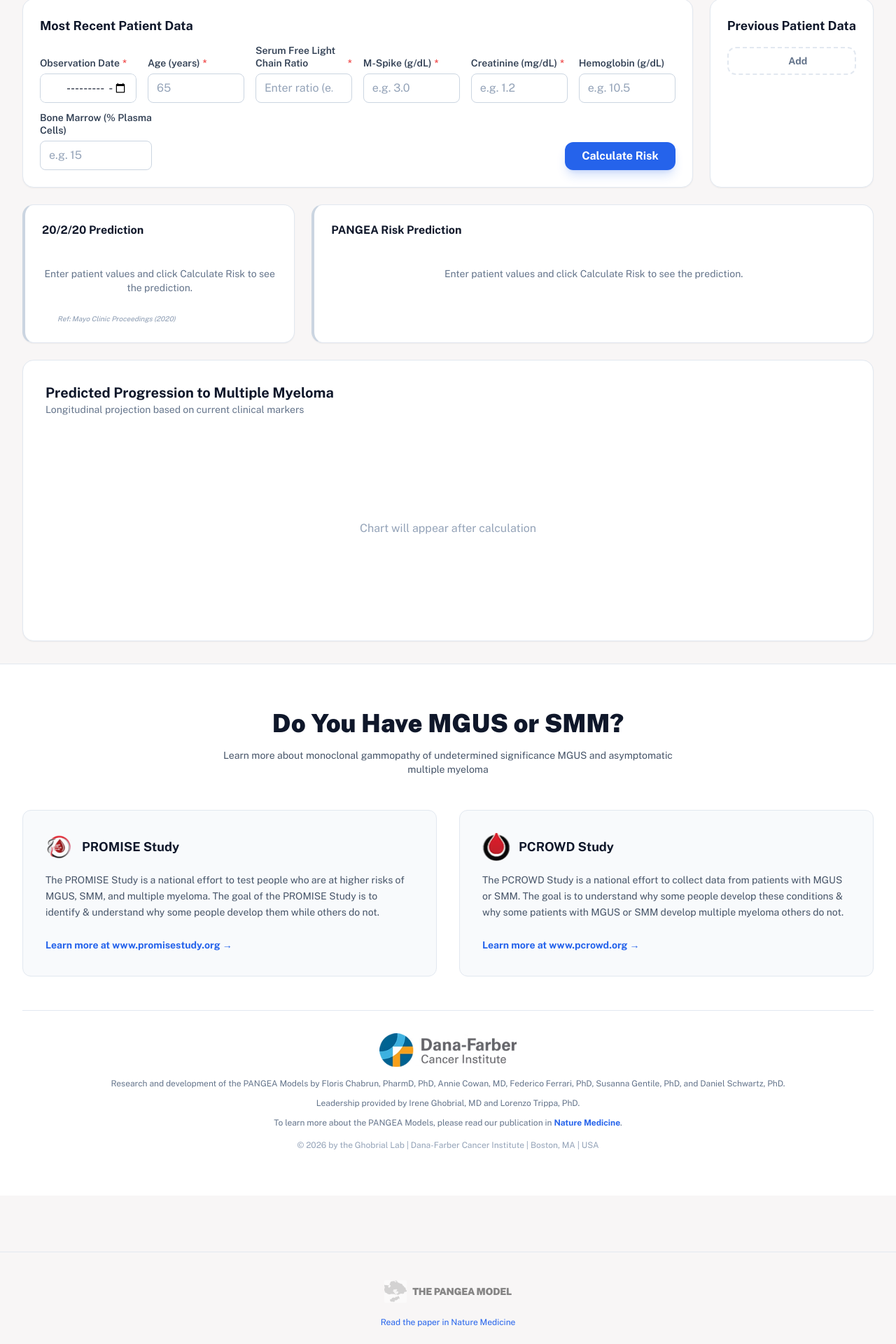
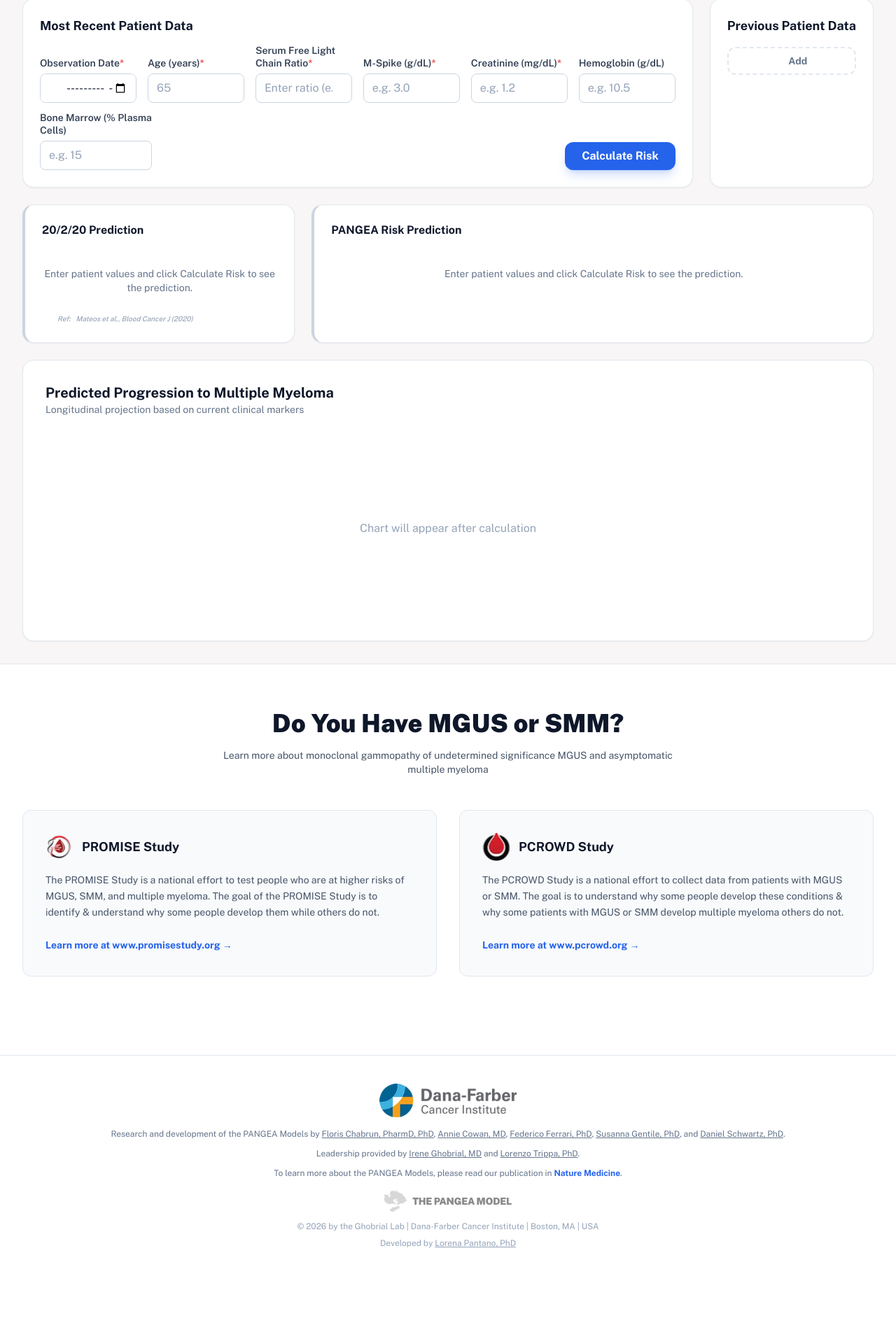
Before and after one commit to ghobriallab/app-pangea-smm-calculator, a React (Vite) app: page / in a window 1280 px wide. Shown: the part 450-2370 px from the top of the page at 70% size. After the commit the page ends 2274 px from the top, so only its background shows below. Built offline with nearby package versions, Linux system fonts and the light colour scheme.

Commit message:
fix validation for hemoglobin and add author links

```diff
--- a/src/App.tsx
+++ b/src/App.tsx
@@ -22,6 +22,7 @@ function App() {
   const [isUnavailableError, setIsUnavailableError] = useState(false);
   const [lastCalculatedInputs, setLastCalculatedInputs] = useState<PatientInputs | null>(null);
   const [lastCalculatedEntries, setLastCalculatedEntries] = useState<HistoricalEntry[]>([]);
+  const [showHemoglobinNotUsedWarning, setShowHemoglobinNotUsedWarning] = useState(false);
   const errorTimerRef = useRef<ReturnType<typeof setTimeout> | null>(null);
 
   useEffect(() => {
@@ -56,6 +57,7 @@ function App() {
       setDynamicResult(dynPrediction);
       setLastCalculatedInputs(inputs);
       setLastCalculatedEntries([...historicalEntries]);
+      setShowHemoglobinNotUsedWarning(inputs.hemoglobin > 0 && historicalEntries.length === 0);
     } catch (err) {
       console.error('Prediction error:', err);
       if (err instanceof ApiUnavailableError) {
@@ -70,7 +72,16 @@ function App() {
     }
   };
 
+  // Clear hemoglobin "not used" warning when hemoglobin value changes
+  const handleInputChange = (field: keyof PatientInputs, value: string) => {
+    if (field === 'hemoglobin') {
+      setShowHemoglobinNotUsedWarning(false);
+    }
+    validation.handleChange(field, value);
+  };
+
   const handleAddLabEntry = (entry: HistoricalEntry) => {
+    setShowHemoglobinNotUsedWarning(false);
     setHistoricalEntries(prev => {
       const next = [entry, ...prev];
       validation.setRequireHemoglobin(next.length > 0);
@@ -125,7 +136,7 @@ function App() {
               Welcome to the PANGEA-SMM Calculator
             </h1>
             <p className="text-sm sm:text-base lg:text-lg text-slate-600 dark:text-slate-400 mb-2 leading-relaxed">
-              The PANGEA-SMM Model predicts your risk of progression from SMM to multiple myeloma.
+              The PANGEA-SMM Model predicts your risk of progression from <a href="https://www.cancer.org/cancer/types/multiple-myeloma/about/what-is-multiple-myeloma.html" target="_blank" rel="noopener noreferrer" className="font-semibold text-primary hover:underline">Smoldering Multiple Myeloma (SMM)</a> to active multiple myeloma.
               The clinical gold-standard calculator for 20-2-20 criteria is also integrated below for comprehensive assessment.
             </p>
             <a href="https://www.nature.com/articles/s41591-026-04304-x" target="_blank" rel="noopener noreferrer" className="inline-flex items-center gap-1.5 text-sm font-semibold text-primary hover:underline">
@@ -141,7 +152,7 @@ function App() {
             <PatientInputForm
               rawValues={validation.rawValues}
               validationState={validation.validationState}
-              onInputChange={validation.handleChange}
+              onInputChange={handleInputChange}
               onBlur={validation.handleBlur}
               onSubmit={handleSubmit}
               isLoading={isLoading}
@@ -151,6 +162,7 @@ function App() {
               currentDate={currentDate}
               onDateChange={setCurrentDate}
               hasHistoricalEntries={historicalEntries.length > 0}
+              showHemoglobinNotUsedWarning={showHemoglobinNotUsedWarning}
             />
           </div>
           <div className="w-full lg:w-fit flex flex-col">
@@ -202,7 +214,7 @@ function App() {
                   )}
                   <div className="flex items-center gap-2 text-[10px] text-slate-400 font-medium italic">
                     <span className="material-symbols-outlined text-sm">menu_book</span>
-                    Ref: Mayo Clinic Proceedings (2020)
+                    Ref: <a href="https://www.nature.com/articles/s41408-020-00366-3" target="_blank" rel="noopener noreferrer" className="hover:underline">Mateos et al., Blood Cancer J (2020)</a>
                   </div>
                 </div>
               );
--- a/src/components/calculator/PatientInputForm.tsx
+++ b/src/components/calculator/PatientInputForm.tsx
@@ -13,6 +13,7 @@ interface PatientInputFormProps {
   currentDate: string;
   onDateChange: (date: string) => void;
   hasHistoricalEntries: boolean;
+  showHemoglobinNotUsedWarning: boolean;
 }
 
 function inputClass(severity: 'error' | 'warning' | undefined): string {
@@ -57,6 +58,7 @@ export function PatientInputForm({
   currentDate,
   onDateChange,
   hasHistoricalEntries,
+  showHemoglobinNotUsedWarning,
 }: PatientInputFormProps) {
   const fields = [
     { label: 'Age (years)', key: 'age' as const, placeholder: '65', required: true },
@@ -73,8 +75,8 @@ export function PatientInputForm({
         {/* Observation Date */}
         <div className="col-span-2 sm:col-span-1 sm:min-w-[120px] sm:max-w-[160px] sm:flex-1">
           <label className="block">
-            <span className="text-sm font-semibold text-slate-700 dark:text-slate-300 flex items-end mb-1.5 h-8 leading-tight">
-              Observation Date<span className="text-red-500 ml-1">*</span>
+            <span className="text-sm font-semibold text-slate-700 dark:text-slate-300 mb-1.5 h-8 leading-tight flex items-end">
+              <span>Observation Date<span className="text-red-500">*</span></span>
             </span>
             <div className="relative overflow-hidden rounded-lg">
               <span className="pointer-events-none absolute left-3 top-1/2 -translate-y-1/2 material-symbols-outlined text-slate-400 dark:text-slate-500 text-lg z-10">calendar_month</span>
@@ -92,9 +94,8 @@ export function PatientInputForm({
         {fields.map(({ label, key, placeholder, required }) => (
           <div key={key} className="sm:min-w-[120px] sm:max-w-[160px] sm:flex-1">
             <label className="block">
-              <span className="text-sm font-semibold text-slate-700 dark:text-slate-300 flex items-end mb-1.5 h-8 leading-tight">
-                {label}
-                {required && <span className="text-red-500 ml-1">*</span>}
+              <span className="text-sm font-semibold text-slate-700 dark:text-slate-300 mb-1.5 h-8 leading-tight flex items-end">
+                <span>{label}{required && <span className="text-red-500">*</span>}</span>
               </span>
               <div className="relative">
                 <input
@@ -108,12 +109,13 @@ export function PatientInputForm({
                   disabled={isLoading}
                 />
                 <div className="absolute top-full left-0 w-full pt-0.5">
-                  <ValidationMessage field={key} validationState={validationState} />
-                  {key === 'hemoglobin' && !hasHistoricalEntries && rawValues.hemoglobin && rawValues.hemoglobin.trim() !== '' && !validationState.hemoglobin && (
-                    <p className="text-xs mt-0.5 flex items-center gap-0.5 text-amber-600 dark:text-amber-500">
+                  {key === 'hemoglobin' && showHemoglobinNotUsedWarning ? (
+                    <p className="text-xs mt-1 flex items-center gap-0.5 text-amber-600 dark:text-amber-500">
                       <span className="material-symbols-outlined text-sm leading-none">info</span>
-                      Only used with historical lab entries
+                      Hemoglobin was not used — it requires historical lab entries
                     </p>
+                  ) : (
+                    <ValidationMessage field={key} validationState={validationState} />
                   )}
                 </div>
               </div>
@@ -124,8 +126,8 @@ export function PatientInputForm({
         {/* Bone Marrow field inline */}
         <div className="sm:min-w-[120px] sm:max-w-[160px] sm:flex-1">
           <label className="block">
-            <span className="text-sm font-semibold text-slate-700 dark:text-slate-300 flex items-end mb-1.5 h-8 leading-tight">
-              Bone Marrow (% Plasma Cells)
+            <span className="text-sm font-semibold text-slate-700 dark:text-slate-300 mb-1.5 h-8 leading-tight flex items-end">
+              <span>Bone Marrow (% Plasma Cells)</span>
             </span>
             <div className="relative">
               <input
--- a/src/components/layout/Footer.tsx
+++ b/src/components/layout/Footer.tsx
@@ -1,17 +1,37 @@
 export function Footer() {
   return (
-    <footer className="mt-10 sm:mt-16 md:mt-20 py-6 sm:py-8 md:py-10 border-t border-slate-200 dark:border-slate-800 text-center">
-      <div className="flex flex-col items-center gap-4">
-        <div className="flex items-center gap-2 opacity-50 grayscale">
+    <footer className="bg-white dark:bg-slate-900 py-8 sm:py-10 border-t border-slate-200 dark:border-slate-800">
+      <div className="max-w-7xl mx-auto px-4 sm:px-6 lg:px-8 text-center">
+        <div className="flex justify-center mb-4">
+          <img src="/dfci-logo.avif" alt="Dana-Farber Cancer Institute" className="h-12" />
+        </div>
+        <p className="text-xs text-slate-500 dark:text-slate-400 mb-3">
+          Research and development of the PANGEA Models by{' '}
+          <a href="https://www.linkedin.com/in/anniencowan/" target="_blank" rel="noopener noreferrer" className="underline hover:text-primary">Floris Chabrun, PharmD, PhD</a>,{' '}
+          <a href="https://www.linkedin.com/in/anniencowan/" target="_blank" rel="noopener noreferrer" className="underline hover:text-primary">Annie Cowan, MD</a>,{' '}
+          <a href="https://www.linkedin.com/in/federico-ferrari-a35134aa/" target="_blank" rel="noopener noreferrer" className="underline hover:text-primary">Federico Ferrari, PhD</a>,{' '}
+          <a href="https://www.linkedin.com/in/federico-ferrari-a35134aa/" target="_blank" rel="noopener noreferrer" className="underline hover:text-primary">Susanna Gentile, PhD</a>, and{' '}
+          <a href="https://www.linkedin.com/in/federico-ferrari-a35134aa/" target="_blank" rel="noopener noreferrer" className="underline hover:text-primary">Daniel Schwartz, PhD</a>.
+        </p>
+        <p className="text-xs text-slate-500 dark:text-slate-400 mb-3">
+          Leadership provided by{' '}
+          <a href="https://www.dfhcc.harvard.edu/insider/member-detail/member/irene-m-ghobrial-md/" target="_blank" rel="noopener noreferrer" className="underline hover:text-primary">Irene Ghobrial, MD</a> and{' '}
+          <a href="https://www.dfhcc.harvard.edu/insider/member-detail/member/lorenzo-trippa-phd/" target="_blank" rel="noopener noreferrer" className="underline hover:text-primary">Lorenzo Trippa, PhD</a>.
+        </p>
+        <p className="text-xs text-slate-500 dark:text-slate-400 max-w-3xl mx-auto mb-4">
+          To learn more about the PANGEA Models, please read our publication in{' '}
+          <a className="font-bold text-primary hover:underline" href="https://www.nature.com/articles/s41591-026-04304-x" target="_blank" rel="noopener noreferrer">Nature Medicine</a>.
+        </p>
+        <div className="flex items-center justify-center gap-2 opacity-50 grayscale mb-3">
           <img src="/pangea-logo.png" alt="Pangea Logo" className="h-8 w-8 rounded-sm object-cover" />
           <h2 className="text-sm font-black tracking-tight text-slate-900 dark:text-white uppercase">The Pangea Model</h2>
         </div>
-
-        <a href="https://www.nature.com/articles/s41591-026-04304-x" target="_blank" rel="noopener noreferrer" className="text-xs text-primary hover:underline mt-1">
-          Read the paper in Nature Medicine
-        </a>
-        <p className="text-xs text-slate-400 mt-2">
+        <p className="text-xs text-slate-400 dark:text-slate-500 mb-2">
           © 2026 by the Ghobrial Lab | Dana-Farber Cancer Institute | Boston, MA | USA
+        </p>
+        <p className="text-xs text-slate-400 dark:text-slate-500">
+          Developed by{' '}
+          <a href="https://lpantano.github.io/" target="_blank" rel="noopener noreferrer" className="underline hover:text-primary">Lorena Pantano, PhD</a>
         </p>
       </div>
     </footer>
--- a/src/components/layout/ResearchSection.tsx
+++ b/src/components/layout/ResearchSection.tsx
@@ -23,7 +23,7 @@ export function ResearchSection() {
             <p className="text-sm text-slate-600 dark:text-slate-400 leading-relaxed mb-6">
               The PROMISE Study is a national effort to test people who are at higher risks of MGUS, SMM, and multiple myeloma. The goal of the PROMISE Study is to identify & understand why some people develop them while others do not.
             </p>
-            <a href="#" className="text-sm font-bold text-primary hover:underline">
+            <a href="https://www.promisestudy.org" target="_blank" rel="noopener noreferrer" className="text-sm font-bold text-primary hover:underline">
               Learn more at www.promisestudy.org →
             </a>
           </div>
@@ -37,31 +37,12 @@ export function ResearchSection() {
             <p className="text-sm text-slate-600 dark:text-slate-400 leading-relaxed mb-6">
               The PCROWD Study is a national effort to collect data from patients with MGUS or SMM. The goal is to understand why some people develop these conditions & why some patients with MGUS or SMM develop multiple myeloma others do not.
             </p>
-            <a href="#" className="text-sm font-bold text-primary hover:underline">
+            <a href="https://www.pcrowd.org" target="_blank" rel="noopener noreferrer" className="text-sm font-bold text-primary hover:underline">
               Learn more at www.pcrowd.org →
             </a>
           </div>
         </div>
 
-        {/* Dana-Farber Logo and Credits */}
-        <div className="text-center border-t border-slate-200 dark:border-slate-700 pt-8">
-          <div className="flex justify-center mb-4">
-            <img src="/dfci-logo.avif" alt="Dana-Farber Cancer Institute" className="h-12" />
-          </div>
-          <p className="text-xs text-slate-500 dark:text-slate-400 mb-3">
-            Research and development of the PANGEA Models by Floris Chabrun, PharmD, PhD, Annie Cowan, MD, Federico Ferrari, PhD, Susanna Gentile, PhD, and Daniel Schwartz, PhD.
-          </p>
-          <p className="text-xs text-slate-500 dark:text-slate-400 mb-3">
-            Leadership provided by Irene Ghobrial, MD and Lorenzo Trippa, PhD.
-          </p>
-          <p className="text-xs text-slate-500 dark:text-slate-400 max-w-3xl mx-auto">
-            To learn more about the PANGEA Models, please read our publication in{' '}
-            <a className="font-bold text-primary hover:underline" href="https://www.nature.com/nm/" target="_blank" rel="noopener noreferrer">Nature Medicine</a>.
-          </p>
-          <p className="text-xs text-slate-400 dark:text-slate-500 mt-4">
-            © 2026 by the Ghobrial Lab | Dana-Farber Cancer Institute | Boston, MA | USA
-          </p>
-        </div>
       </div>
     </section>
   );
```
